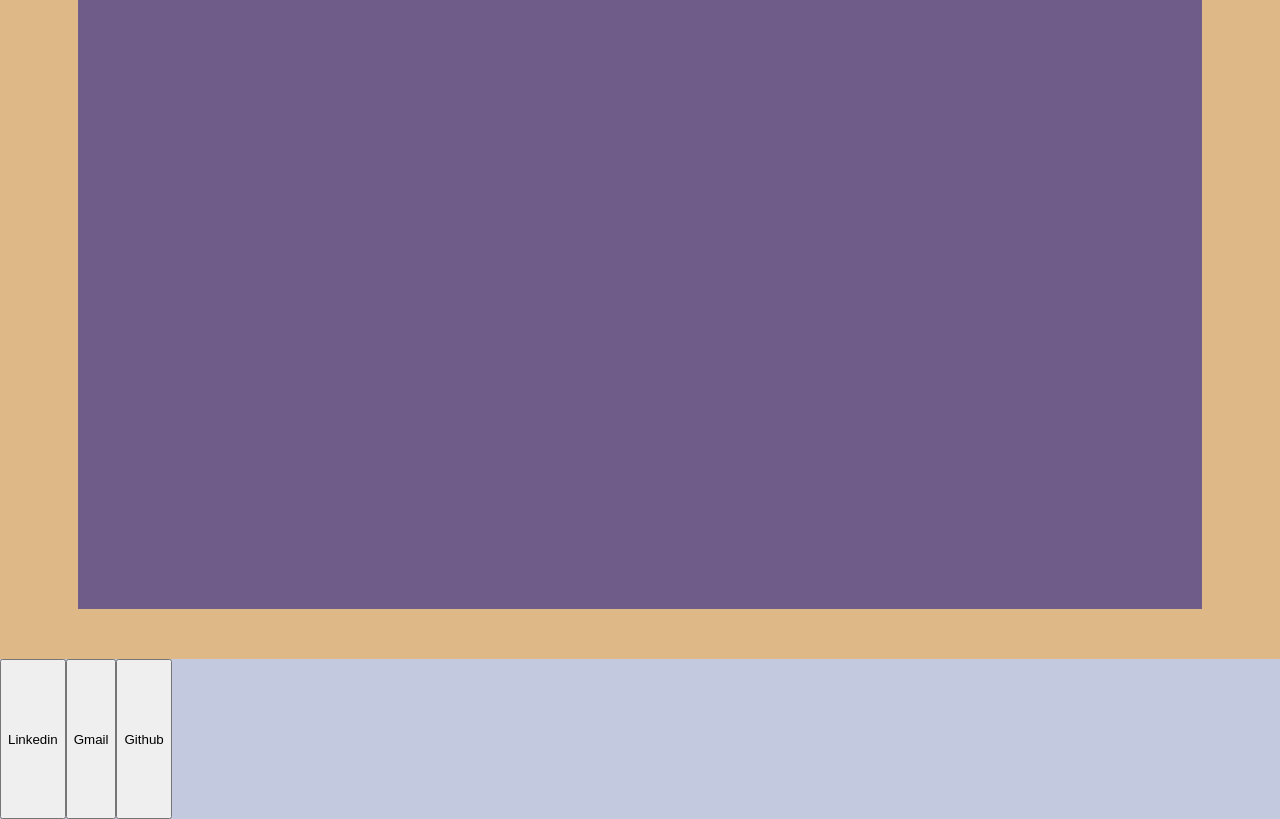
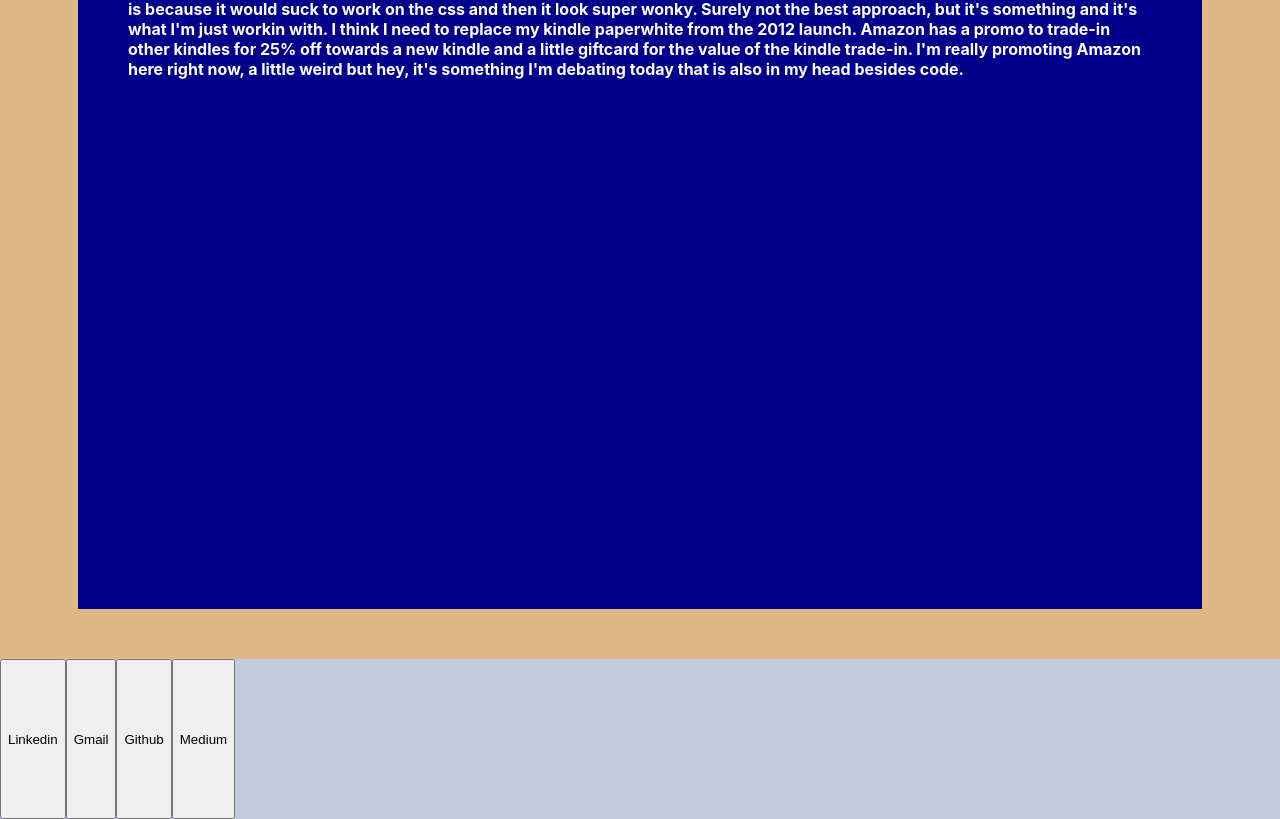
Before and after one commit to cbatsoula/cbatsoula, a React (Create React App) app: page / in a window 1280 px wide. Shown: the part 1881-2700 px from the top of the page. Built offline with nearby package versions, Linux system fonts and the light colour scheme.

Commit message:
got rid of opacity

```diff
--- a/src/App.css
+++ b/src/App.css
@@ -98,7 +98,10 @@
   align-self: center;
   justify-content: center;
   background-color: darkblue;
-  opacity: 0.5;
+  /* opacity: 0.5; */
+
+  color: white;
+  font-weight: bold;
 }
 
 .Footer {
--- a/src/components/Footer.js
+++ b/src/components/Footer.js
@@ -5,6 +5,7 @@ class Footer extends React.Component {
     linkedin: "https://www.linkedin.com/in/catherine-batsoula-3983a218a/",
     github: "https://github.com/cbatsoula",
     gmail: "https://mail.google.com/mail/u/0/?view=cm&fs=1&tf=1&source=mailto&to=+cbatsoula@gmail.com",
+    medium: "",
   }
   handleLinks = (event) => {
     console.log(event.target.innerText)
@@ -14,6 +15,8 @@ class Footer extends React.Component {
       return window.location = this.state.github
     } else if (event.target.innerText === "Gmail") {
       return window.location = this.state.gmail
+    } else if (event.target.innerText === "Medium") {
+      return window.location = this.state.medium
     }
 
   }
@@ -23,6 +26,7 @@ class Footer extends React.Component {
         <button onClick={(event) => {this.handleLinks(event)}}>Linkedin</button>
         <button onClick={(event) => {this.handleLinks(event)}}>Gmail</button>
         <button onClick={(event) => {this.handleLinks(event)}}>Github</button>
+        <button onClick={(event) => {this.handleLinks(event)}}>Medium</button>
       </div>
     );
   }
--- a/src/containers/About.js
+++ b/src/containers/About.js
@@ -5,6 +5,7 @@ class About extends React.Component {
     return (
       <div className="About">
         <div className="About-cont">
+        A few sentences about myself, I just need some text here for now as a placeholder until I feel like I can write something about myself. I dont know what else to ramble on here about but I just want to see realistically how more text would look and what my limit is because it would suck to work on the css and then it look super wonky. Surely not the best approach, but it's something and it's what I'm just workin with. I think I need to replace my kindle paperwhite from the 2012 launch. Amazon has a promo to trade-in other kindles for 25% off towards a new kindle and a little giftcard for the value of the kindle trade-in. I'm really promoting Amazon here right now, a little weird but hey, it's something I'm debating today that is also in my head besides code.
         </div>
       </div>
     );
```
